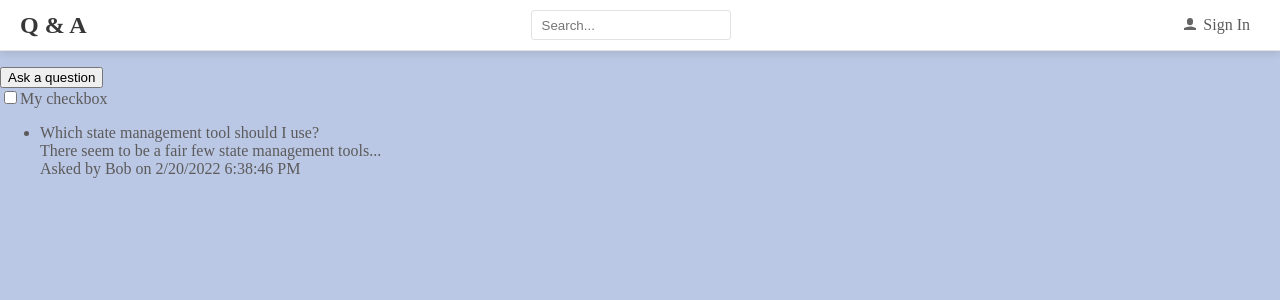
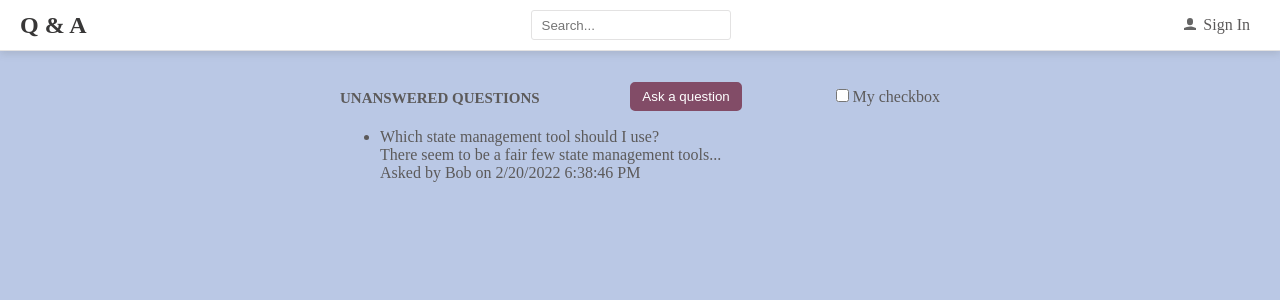
Before and after one commit to ugeHidalgo/ReactWinthDotNet1, a React (Create React App) app: page / in a window 1280 px wide. Shown: the top 300 px of the page. Built offline with nearby package versions, Linux system fonts and the light colour scheme.

Commit message:
Some styling for the main title and primary button

```diff
--- a/src/HomePage.tsx
+++ b/src/HomePage.tsx
@@ -1,10 +1,12 @@
-import { check } from 'prettier';
-import React, { useEffect, useState } from 'react';
+/** @jsxImportSource @emotion/react */
+import { css } from '@emotion/react';
+import React, { useState } from 'react';
 import { CheckBox } from './CheckBox';
 import { Page } from './Page';
 import { PageTitle } from './PageTitle';
 import { getUnansweredQuestions, QuestionData } from './QuestionData';
 import { QuestionList } from './QuestionList';
+import { PrimaryButton } from './Styles';
 
 export const HomePage = () => {
   const [questions, setQuestions] = useState<QuestionData[]>([]);
@@ -16,7 +18,7 @@
 
   React.useEffect(() => {
     const doGetUnansweredQuestions = async () => {
-      console.log('Getting unansweredqeustions');
+      console.log('Getting unanswered questions');
       const unAnsweredQuestions = await getUnansweredQuestions();
       setQuestions(unAnsweredQuestions);
       setQuestionsLoading(false);
@@ -27,9 +29,17 @@
   return (
     <div>
       <Page>
-        <div>
+        <div
+          css={css`
+            display: flex;
+            align-items: center;
+            justify-content: space-between;
+          `}
+        >
           <PageTitle>Unanswered questions</PageTitle>
-          <button onClick={clickQuestionButton}>Ask a question</button>
+          <PrimaryButton onClick={clickQuestionButton}>
+            Ask a question
+          </PrimaryButton>
           <CheckBox label="My checkbox" />
         </div>
         {questionsLoading ? (
--- a/src/Page.tsx
+++ b/src/Page.tsx
@@ -1,3 +1,5 @@
+/** @jsxImportSource @emotion/react */
+import { css } from '@emotion/react';
 import React from 'react';
 import { PageTitle } from './PageTitle';
 
@@ -7,7 +9,13 @@
 }
 
 export const Page = ({ title, children }: Props) => (
-  <div>
+  <div
+    css={css`
+      margin: 50px auto 20px auto;
+      padding: 30px 20px;
+      max-width: 600px;
+    `}
+  >
     {title && <PageTitle>{title}</PageTitle>}
     {children}
   </div>
--- a/src/PageTitle.tsx
+++ b/src/PageTitle.tsx
@@ -1,7 +1,21 @@
+/** @jsxImportSource @emotion/react */
+import { css } from '@emotion/react';
 import React from 'react';
 
 interface Props {
   children: React.ReactNode;
 }
 
-export const PageTitle = ({ children }: Props) => <h2>{children}</h2>;
+export const PageTitle = ({ children }: Props) => (
+  <h2
+    css={css`
+      font-size: 15px;
+      font-weight: bold;
+      margin: 10px 0px 5px;
+      text-align: center;
+      text-transform: uppercase;
+    `}
+  >
+    {children}
+  </h2>
+);
--- a/src/Styles.ts
+++ b/src/Styles.ts
@@ -1,3 +1,5 @@
+import styled from '@emotion/styled';
+
 export const gray1 = '#383737';
 export const gray2 = '#5c5a5a';
 export const gray3 = '#857c81';
@@ -13,3 +15,25 @@
 
 export const fontFamily = "'Segoe UI', Helvetica Neue', sans-serif";
 export const fontSize = '16px';
+
+export const PrimaryButton = styled.button`
+  background-color: ${primary2};
+  border-color: ${primary2};
+  border-style: solid;
+  border-radius: 5px;
+  font-family: ${fontFamily};
+  font-size: ${fontSize};
+  padding: 5px 10px;
+  color: white;
+  cursor: pointer;
+  :hover {
+    background-color: ${primary1};
+  }
+  :focus {
+    outline-color: ${primary2};
+  }
+  :disabled {
+    opacity: 0.5;
+    cursor: not-allowed;
+  }
+`;
```
